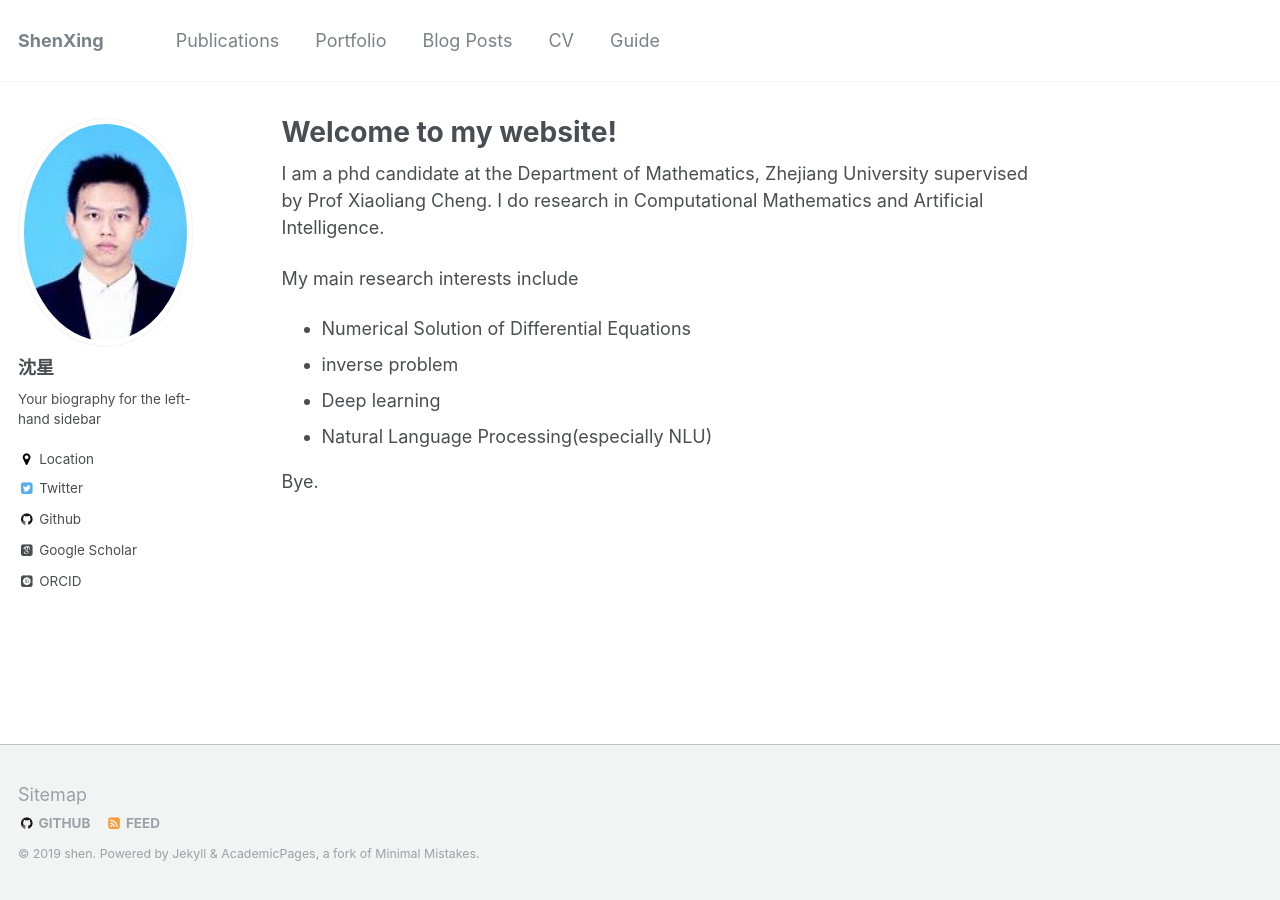
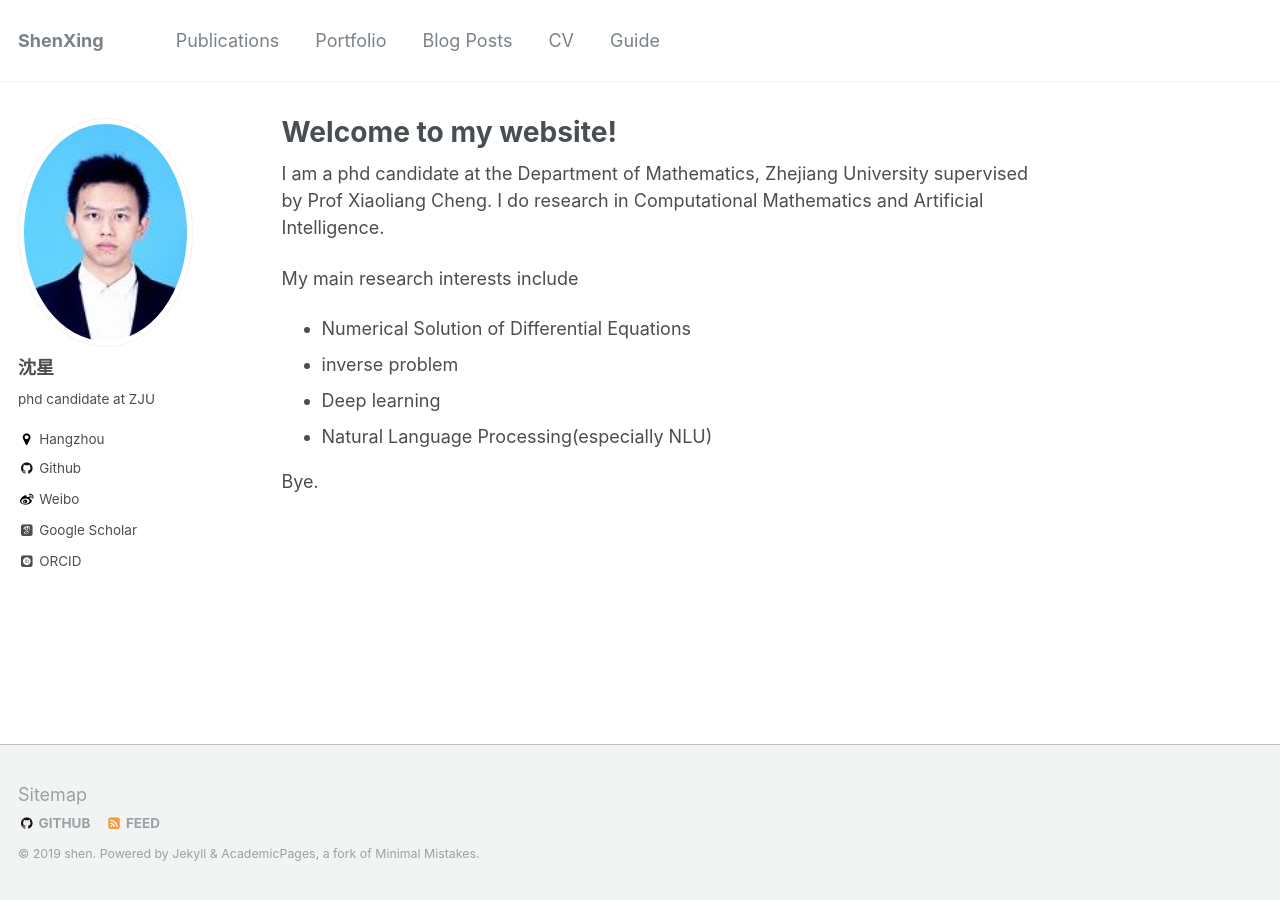
Before and after one commit to Xingbaji/xingbaji.github.io, a Jekyll site: the page built from _pages/about.md, in a window 1280 px wide. Built offline with Jekyll 4.4.1, drawn with Linux system fonts in a browser that asks for light colours; some web fonts are replaced.

Commit message:
shen_test

```diff
--- a/_config.yml
+++ b/_config.yml
@@ -82,8 +82,8 @@ analytics:
 author:
   name             : "沈星"
   avatar           : "profile.png"
-  bio              : "Your biography for the left-hand sidebar"
-  location         : "Location"
+  bio              : "phd candidate at ZJU"
+  location         : "Hangzhou"
   employer         :
   googlescholar    : "http://yourfullgooglescholarurl.com"
   email            :
@@ -94,7 +94,7 @@ author:
   flickr           :
   facebook         :
   foursquare       :
-  github           : "academicpages"
+  github           : "https://github.com/Xingbaji"
   google_plus      :
   keybase          :
   instagram        :
@@ -106,9 +106,9 @@ author:
   stackoverflow    : # http://stackoverflow.com/users/123456/username
   steam            :
   tumblr           :
-  twitter          : "replacethistwitterhandle"
+  twitter          :
   vine             :
-  weibo            :
+  weibo            : "https://weibo.com/2776033065/profile?topnav=1&wvr=6"
   xing             :
   youtube          :
   wikipedia        :
```
